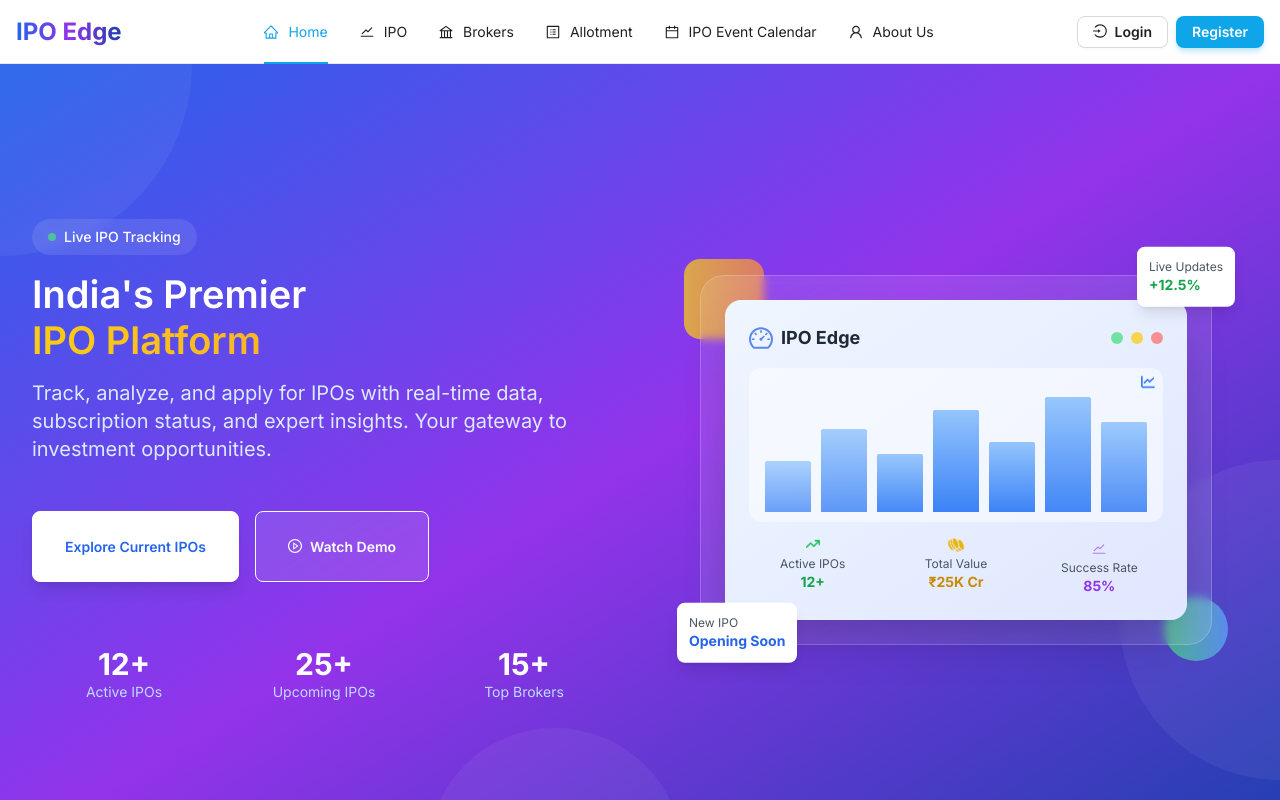
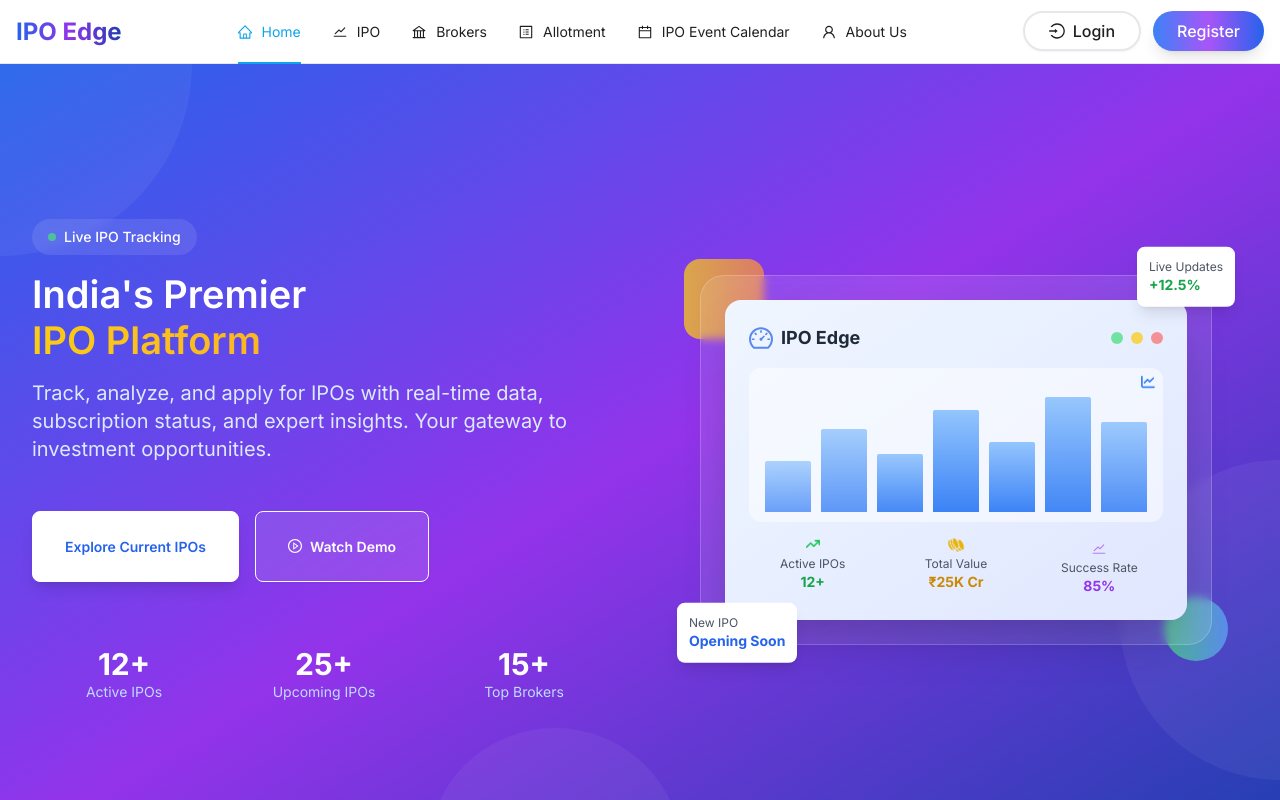
Before and after one commit to Shivolic76/ipoedge, a React (Vite) app: page / in a window 1280 px wide. Shown: the top 800 px of the page. Built offline with nearby package versions, Linux system fonts and the light colour scheme.

Commit message:
sc/changes in footer

```diff
--- a/src/components/layout/Header.tsx
+++ b/src/components/layout/Header.tsx
@@ -184,15 +184,25 @@
                 />
               </Dropdown>
             ) : (
-              <div className="hidden md:flex space-x-2">
+              <div className="hidden md:flex space-x-3">
                 <Link to={ROUTES.LOGIN}>
-                  <Button type="default" icon={<LoginOutlined />}>
+                  <Button
+                    type="default"
+                    icon={<LoginOutlined />}
+                    size="large"
+                    className="h-10 px-6 rounded-full border-2 border-gray-200 hover:!border-gray-300 hover:!text-gray-700 hover:!bg-gray-50 transition-all duration-300 transform hover:scale-105 shadow-sm hover:shadow-md font-medium bg-white/80 backdrop-blur-sm"
+                  >
                     Login
                   </Button>
                 </Link>
                 <Link to={ROUTES.REGISTER}>
-                  <Button type="primary">
-                    Register
+                  <Button
+                    type="primary"
+                    size="large"
+                    className="h-10 px-6 rounded-full bg-gradient-to-r from-blue-500 via-purple-500 to-blue-600 border-none hover:from-blue-600 hover:via-purple-600 hover:to-blue-700 transition-all duration-300 transform hover:scale-105 shadow-lg hover:shadow-xl font-medium text-white relative overflow-hidden group"
+                  >
+                    <span className="relative z-10">Register</span>
+                    <div className="absolute inset-0 bg-gradient-to-r from-purple-600 via-blue-600 to-purple-700 opacity-0 group-hover:opacity-100 transition-opacity duration-300"></div>
                   </Button>
                 </Link>
               </div>
@@ -230,15 +240,27 @@
         />
 
         {!isLoggedIn && (
-          <div className="mt-6 space-y-2">
+          <div className="mt-8 px-4 space-y-6">
             <Link to={ROUTES.LOGIN}>
-              <Button type="default" block icon={<LoginOutlined />}>
+              <Button
+                type="default"
+                block
+                icon={<LoginOutlined />}
+                size="large"
+                className="h-12 rounded-xl border-2 border-gray-200 hover:!border-gray-300 hover:!text-gray-700 hover:!bg-gray-50 transition-all duration-300 transform hover:scale-[1.02] shadow-sm hover:shadow-md font-medium bg-white/90 mb-4 sm:mb-0"
+              >
                 Login
               </Button>
             </Link>
             <Link to={ROUTES.REGISTER}>
-              <Button type="primary" block>
-                Register
+              <Button
+                type="primary"
+                block
+                size="large"
+                className="h-12 rounded-xl bg-gradient-to-r from-blue-500 via-purple-500 to-blue-600 border-none hover:from-blue-600 hover:via-purple-600 hover:to-blue-700 transition-all duration-300 transform hover:scale-[1.02] shadow-lg hover:shadow-xl font-medium text-white relative overflow-hidden group"
+              >
+                <span className="relative z-10">Register</span>
+                <div className="absolute inset-0 bg-gradient-to-r from-purple-600 via-blue-600 to-purple-700 opacity-0 group-hover:opacity-100 transition-opacity duration-300"></div>
               </Button>
             </Link>
           </div>
```
